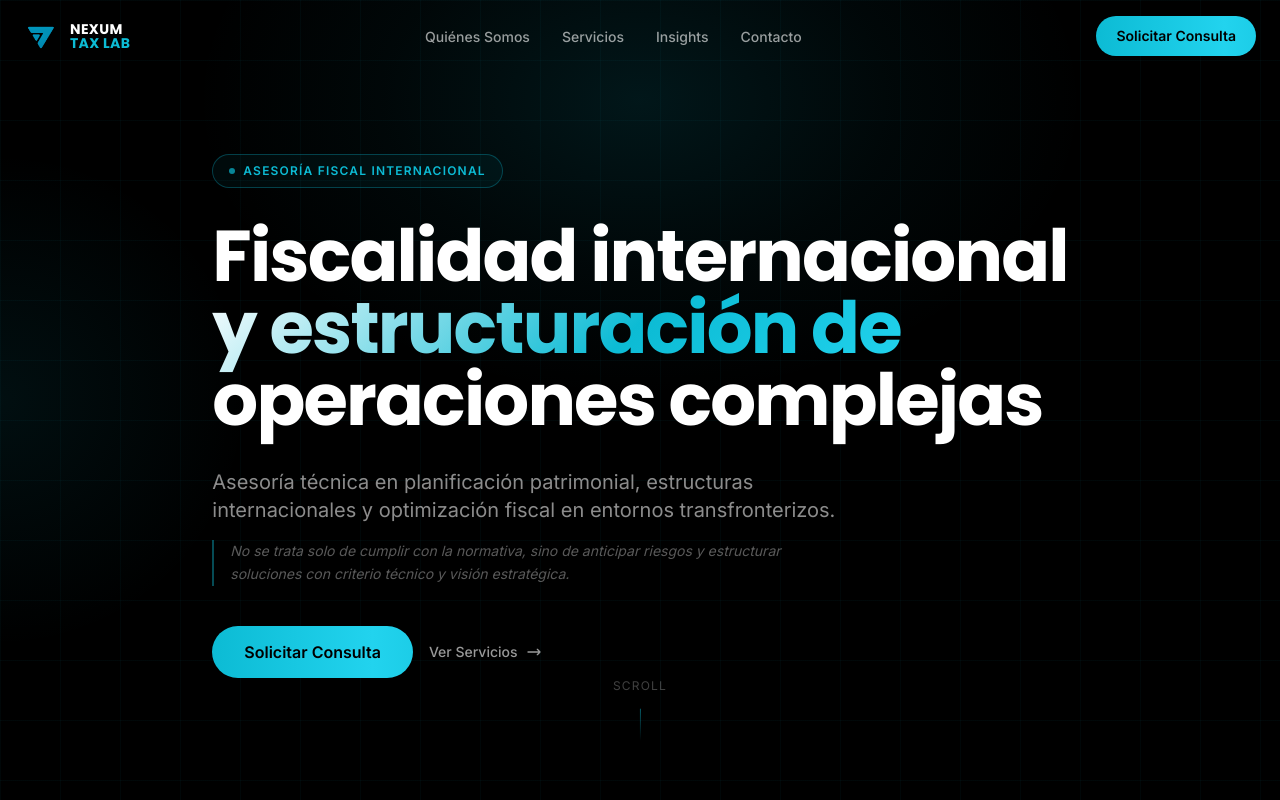
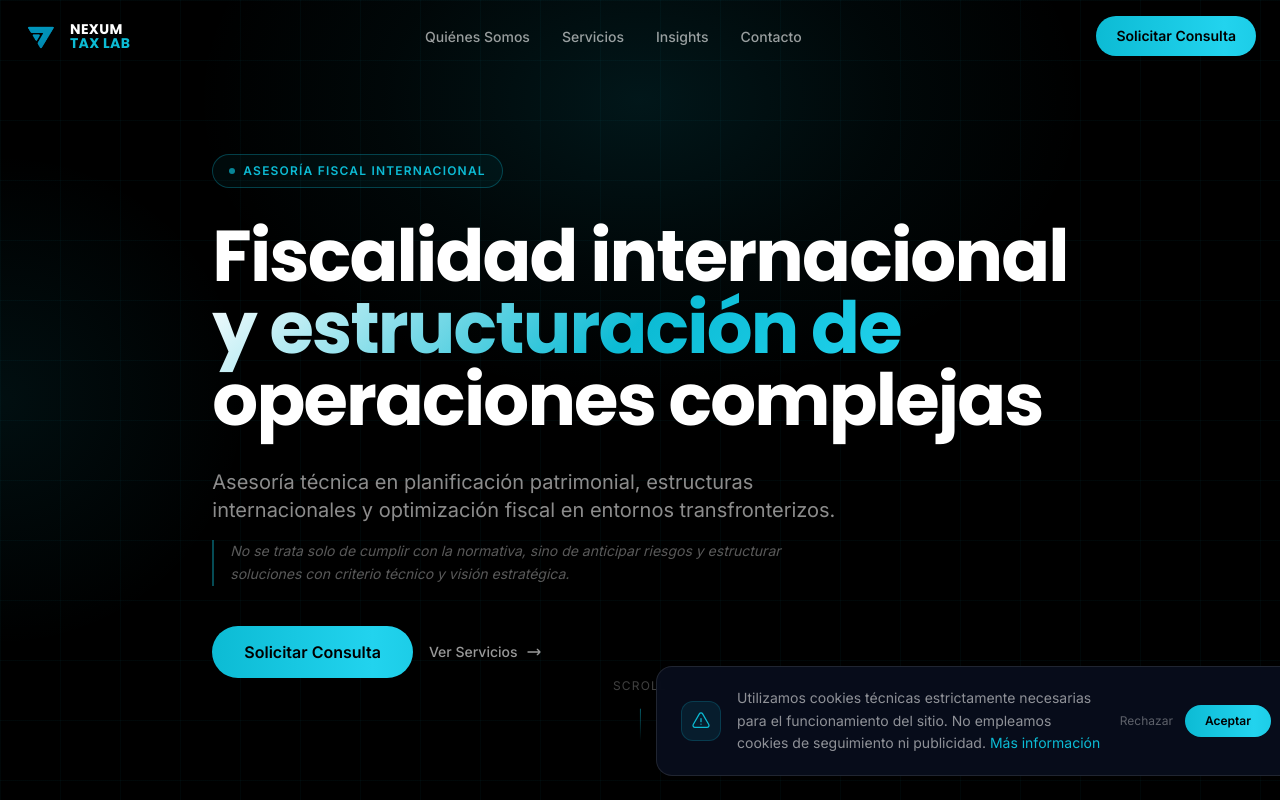
Before and after one commit to ofigueroazapata-commits/nexum-tax-lab, a Next.js app: page / in a window 1280 px wide. Shown: the top 800 px of the page. Built offline with nearby package versions, Linux system fonts and the light colour scheme.

Commit message:
Add GDPR cookie consent banner
Animated banner with accept/reject, persists choice in localStorage.

Co-Authored-By: Claude Sonnet 4.6 <noreply@anthropic.com>

```diff
--- a/src/app/layout.tsx
+++ b/src/app/layout.tsx
@@ -2,6 +2,7 @@ import type { Metadata } from "next";
 import { Inter, Poppins } from "next/font/google";
 import "./globals.css";
 import JsonLd from "@/components/JsonLd";
+import CookieBanner from "@/components/CookieBanner";
 
 const inter = Inter({
   subsets: ["latin"],
@@ -127,7 +128,10 @@ export default function RootLayout({
       <head>
         <JsonLd />
       </head>
-      <body className="antialiased">{children}</body>
+      <body className="antialiased">
+        {children}
+        <CookieBanner />
+      </body>
     </html>
   );
 }
--- /dev/null
+++ b/src/components/CookieBanner.tsx
@@ -0,0 +1,74 @@
+"use client";
+
+import { useState, useEffect } from "react";
+import { motion, AnimatePresence } from "framer-motion";
+import Link from "next/link";
+
+export default function CookieBanner() {
+  const [visible, setVisible] = useState(false);
+
+  useEffect(() => {
+    const consent = localStorage.getItem("cookie-consent");
+    if (!consent) setVisible(true);
+  }, []);
+
+  const accept = () => {
+    localStorage.setItem("cookie-consent", "accepted");
+    setVisible(false);
+  };
+
+  const reject = () => {
+    localStorage.setItem("cookie-consent", "rejected");
+    setVisible(false);
+  };
+
+  return (
+    <AnimatePresence>
+      {visible && (
+        <motion.div
+          initial={{ y: 100, opacity: 0 }}
+          animate={{ y: 0, opacity: 1 }}
+          exit={{ y: 100, opacity: 0 }}
+          transition={{ duration: 0.4, ease: [0.76, 0, 0.24, 1] }}
+          className="fixed bottom-6 left-1/2 -translate-x-1/2 z-[200] w-full max-w-2xl px-4"
+        >
+          <div
+            className="rounded-2xl border border-white/[0.1] px-6 py-5 flex flex-col sm:flex-row items-start sm:items-center gap-4"
+            style={{ background: "rgba(8,13,28,0.96)", backdropFilter: "blur(20px)" }}
+          >
+            {/* Icon */}
+            <div className="flex-shrink-0 w-10 h-10 rounded-xl flex items-center justify-center" style={{ background: "rgba(12,187,212,0.1)", border: "1px solid rgba(12,187,212,0.2)" }}>
+              <svg className="w-5 h-5 text-[#0CBBD4]" fill="none" viewBox="0 0 24 24" stroke="currentColor" strokeWidth={1.5}>
+                <path strokeLinecap="round" strokeLinejoin="round" d="M12 9v3.75m-9.303 3.376c-.866 1.5.217 3.374 1.948 3.374h14.71c1.73 0 2.813-1.874 1.948-3.374L13.949 3.378c-.866-1.5-3.032-1.5-3.898 0L2.697 16.126zM12 15.75h.007v.008H12v-.008z" />
+              </svg>
+            </div>
+
+            {/* Text */}
+            <p className="text-sm text-white/55 leading-relaxed flex-1">
+              Utilizamos cookies técnicas estrictamente necesarias para el funcionamiento del sitio. No empleamos cookies de seguimiento ni publicidad.{" "}
+              <Link href="/politica-de-privacidad" className="text-[#0CBBD4] hover:underline">
+                Más información
+              </Link>
+            </p>
+
+            {/* Buttons */}
+            <div className="flex items-center gap-3 flex-shrink-0">
+              <button
+                onClick={reject}
+                className="text-xs text-white/35 hover:text-white/60 transition-colors cursor-pointer"
+              >
+                Rechazar
+              </button>
+              <button
+                onClick={accept}
+                className="btn-shimmer rounded-full px-5 py-2 text-xs font-semibold text-black cursor-pointer"
+              >
+                Aceptar
+              </button>
+            </div>
+          </div>
+        </motion.div>
+      )}
+    </AnimatePresence>
+  );
+}
```
